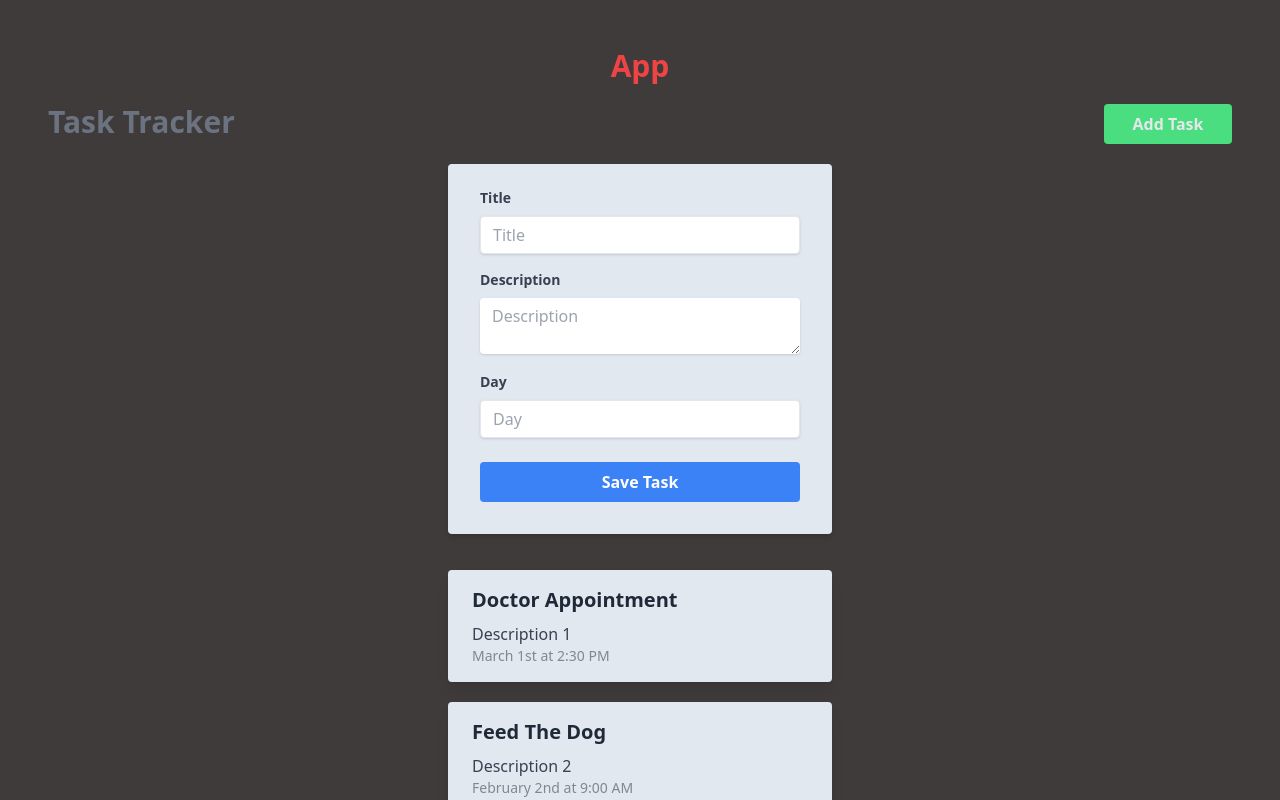
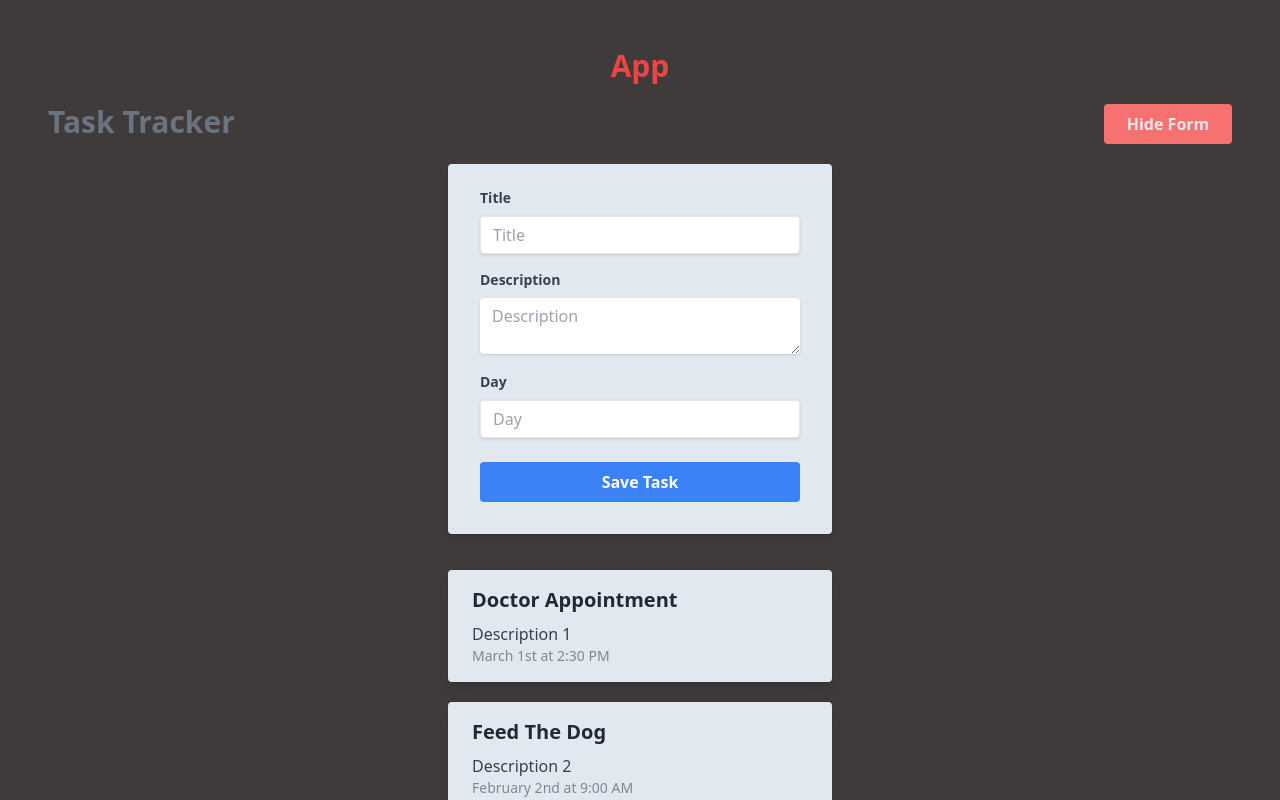
Before and after one commit to SelimF1998/vue-task-tracker1, a Vue app: page / in a window 1280 px wide. Both pictures are taken after a click on the button "Add Task". Shown: the top 800 px of the page. Built offline with nearby package versions, Linux system fonts and the light colour scheme; the HTML template or start-up script is replaced by a standard one.

Commit message:
third commit

```diff
--- a/src/App.vue
+++ b/src/App.vue
@@ -1,11 +1,10 @@
 
 <template>
-  <div class=" p-12 space-y-5">
+  <div class="p-12 space-y-5">
     <div class="font-extrabold text-3xl text-red-500 text-center">App</div>
-    <Header title="Task Tracker" />
-    <AddTask />
+    <Header :showAddTask="showAddTask" @show-form="showForm" title="Task Tracker" />
+    <AddTask :showAddTask="showAddTask" @add-task="addTask" />
     <Tasks @delete-task="deleteTask" :tasks="tasks" />
-
   </div>
 </template>
 
@@ -23,9 +22,11 @@ export default {
     Tasks,
     AddTask,
   },
+  emits: ['add-task', 'show-form'],
   data() {
     return {
-      tasks: []
+      tasks: [],
+      showAddTask: false
     }
   },
   methods: {
@@ -33,6 +34,14 @@ export default {
       if (confirm("Are you sure?")) {
         this.tasks = this.tasks.filter(task => task.id !== id)
       }
+    },
+    addTask(newTask) {
+      console.log(newTask)
+      this.tasks.push(newTask)
+    },
+    showForm() {
+      console.log("clicked")
+      this.showAddTask = !this.showAddTask
     }
   },
   created() {
--- a/src/components/AddTask.vue
+++ b/src/components/AddTask.vue
@@ -1,5 +1,5 @@
 <template>
-  <div class="flex items-center justify-center ">
+  <div v-if="showAddTask" class="flex items-center justify-center ">
     <form @submit="onSubmit" class=" bg-slate-200 shadow-md rounded px-8 pt-6 pb-8 mb-4 w-96">
       <div class="mb-4">
         <label
@@ -61,6 +61,9 @@
 <script>
 export default {
     name: "AddTask",
+    props: {
+      showAddTask: Boolean
+    },
     data() {
         return {
             title: '',
@@ -79,10 +82,10 @@ export default {
             }
 
             const newTask = {
-                id: Math.floor(Math.random * 100000),
+                id: Math.floor(Math.random() * 100),
                 title: this.title,
                 description: this.description,
-                day: tis.day
+                day: this.day
             }
 
             this.title = '',
@@ -90,9 +93,11 @@ export default {
             this.day = ''
 
 
+
+            this.$emit('add-task', newTask)
         }
     }
 
 };
 </script>
-<style lang=""></style>
+<style></style>
--- a/src/components/Button.vue
+++ b/src/components/Button.vue
@@ -1,8 +1,13 @@
 <template>
-    <div>
+    <div v-if="!showAddTask" >
         <button
          @click="onClick"
          class="bg-green-400 text-gray-200 font-bold rounded h-10 w-32">{{text}}</button>
+    </div>
+    <div v-if="showAddTask" >
+        <button
+         @click="onClick"
+         class="bg-red-400 text-gray-200 font-bold rounded h-10 w-32">Hide Form</button>
     </div>
 </template>
 <script>
@@ -10,14 +15,16 @@ export default {
     name: "Button",
     props: {
         text: String,
-
+        showAddTask : Boolean,
+    },
+    data() {
+        return {
+        }
     },
     methods: {
         onClick() {
-            console.log("clicked!")
+            this.$emit('show-form')
         }
-
-
     },
 
 }
--- a/src/components/Header.vue
+++ b/src/components/Header.vue
@@ -1,7 +1,7 @@
 <template>
     <div class="flex justify-between">
         <h1 class="text-gray-500 font-bold text-3xl text-start">{{title}}</h1>
-        <Button text="Add Task" />
+        <Button :showAddTask="showAddTask" @show-form="$emit('show-form')" text="Add Task" />
     </div>
 </template>
 <script>
@@ -11,14 +11,15 @@ export default {
     name: "Header",
     props: {
         title: String,
+        showAddTask: Boolean,
     },
+    emits: ['show-form'],
     components: {
         Button,
+    },
+    methods: {
 
     }
-
-
-
 }
 </script>
 <style lang="">
```
